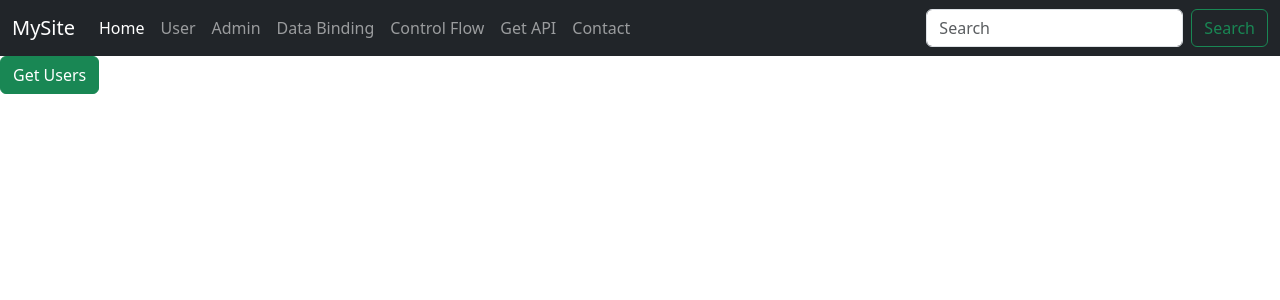
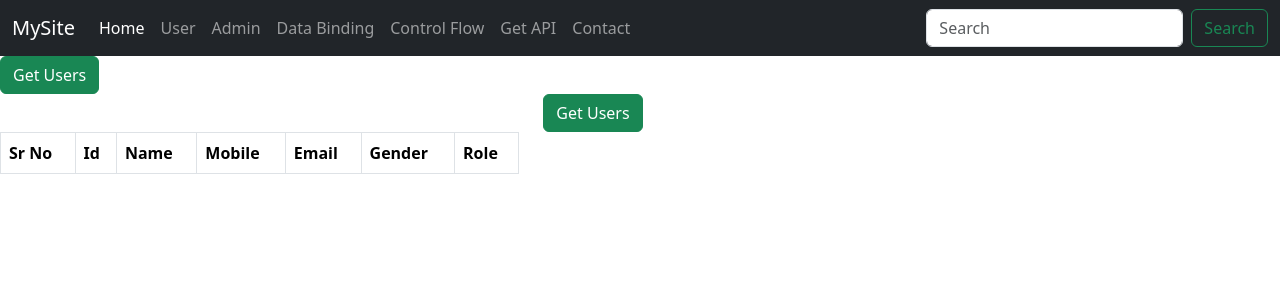
Before and after one commit to bhupeshlahare07/AngularDemo, an Angular app: page /get-api in a window 1280 px wide. Shown: the top 300 px of the page. Built offline with nearby package versions, Linux system fonts and the light colour scheme.

Commit message:
getEmployee API

```diff
--- a/src/app/components/get-api/get-api.component.html
+++ b/src/app/components/get-api/get-api.component.html
@@ -12,4 +12,35 @@
             }
         </ul>
     </div>
+    <div class="col-4">
+        <button class="btn btn-success"(click)="getEmployee()">Get Users</button>
+    </div>
+    <div class="col-5">
+        <table class="table table-bordered">
+            <thead>
+              <tr>
+                <th>Sr No</th>
+                <th>Id</th>
+                <th>Name</th>
+                <th>Mobile</th>
+                <th>Email</th>
+                <th>Gender</th>
+                <th>Role</th>
+              </tr>
+            </thead>
+            <tbody>
+             @for(item of empList; track $index) {
+              <tr>
+                <td>{{$index + 1}}</td>
+                <td>{{item.employeeId}}</td>
+                <td>{{item.employeeName}}</td>
+                <td>{{item.contactNo}}</td>
+                <td>{{item.emailId}}</td>
+                <td>{{item.gender}}</td>
+                <td>{{item.role}}</td>
+              </tr>
+              }
+            </tbody>
+          </table>
+    </div>
 </div>
--- a/src/app/components/get-api/get-api.component.ts
+++ b/src/app/components/get-api/get-api.component.ts
@@ -11,6 +11,7 @@ import { Component } from '@angular/core';
 export class GetAPIComponent {
 
 userList: any[] = [];
+empList: any[] = [];
 
 constructor(private http: HttpClient) {
 
@@ -23,4 +24,11 @@ getUser(){
   });
 }
 
+getEmployee(){
+  this.http.get('https://projectapi.gerasim.in/api/EmployeeManagement/GetAllEmployees').subscribe((data:any) => {
+    console.log(data);
+    this.empList = data;
+  });
 }
+
+}
```
